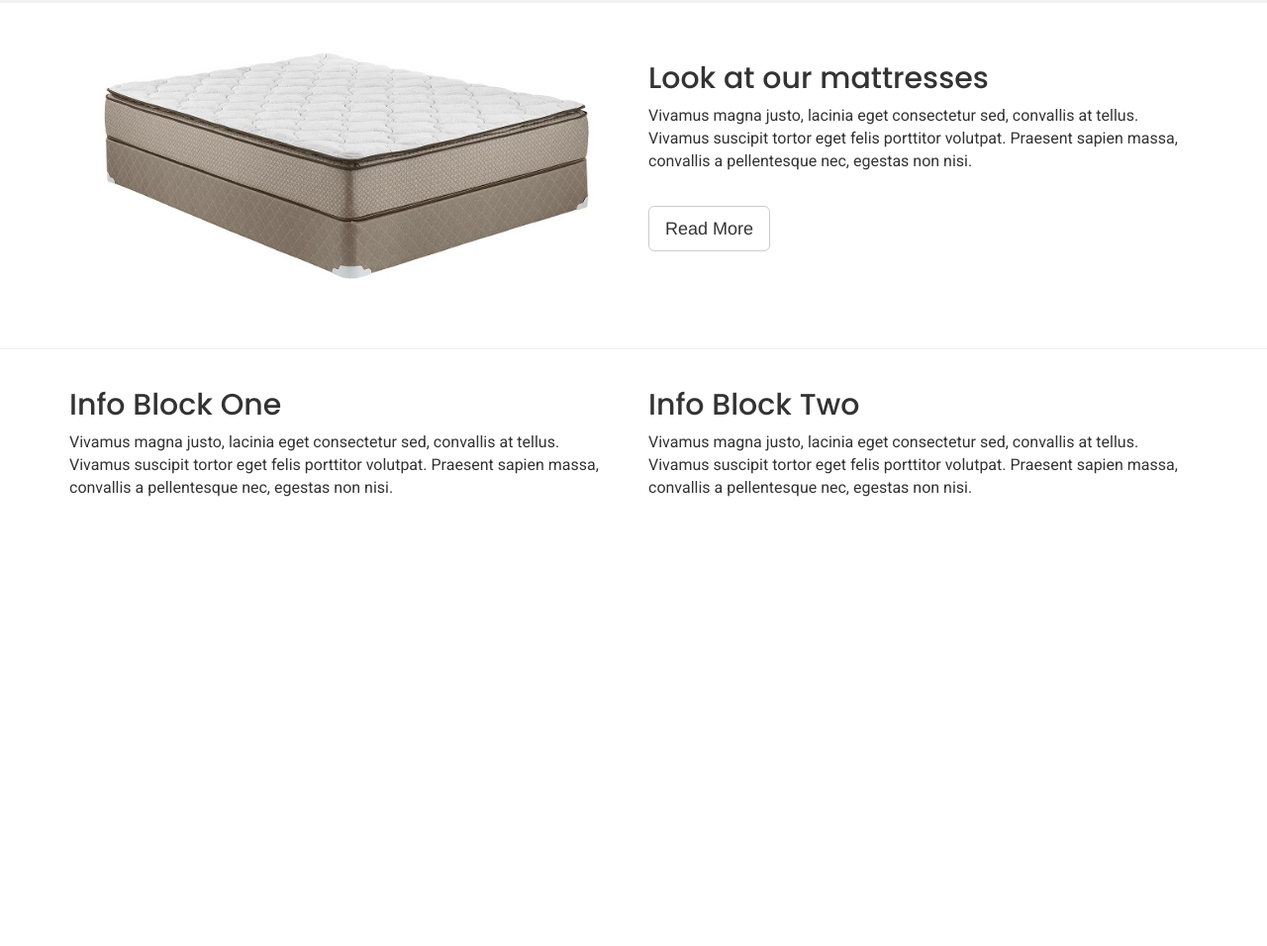
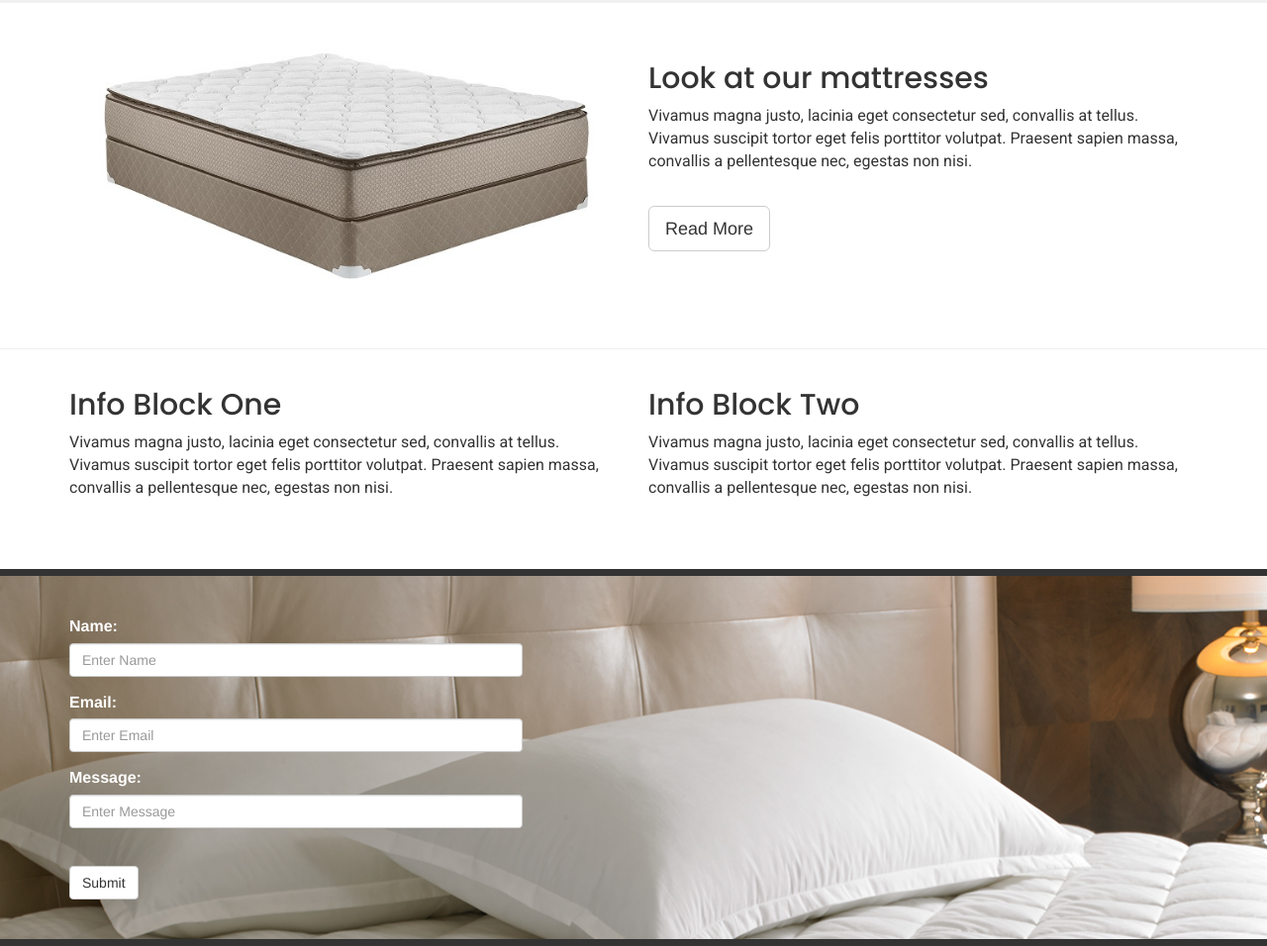
Before and after one commit to mikizdr/scroll-reveal, a website: page public/index.html in a window 1280 px wide. Shown: the part 747-1703 px from the top of the page at 99% size. Before the commit the page ends 1262 px from the top, so only its background shows below. Drawn offline with nearby package versions, Linux system fonts and the light colour scheme.

Commit message:
Finished CONTACT section

```diff
--- a/public/css/style.css
+++ b/public/css/style.css
@@ -63,3 +63,15 @@ p{
 #info1 .info-right{
     margin-top: 60px;
 }
+
+#info2{
+    margin: 20px 0 60px 0;
+}
+
+#contact{
+    background: url('../img/img3.jpg');
+    color: #fff;
+    padding: 40px;
+    border-top: 7px solid #333;
+    border-bottom: 7px solid #333;
+}
--- a/public/index.html
+++ b/public/index.html
@@ -118,6 +118,35 @@
       </div>
     </section>
 
+      <!--CONTACT-->
+    <section id="contact">
+      <div class="container">
+        <div class="row">
+          <div class="col-md-5 col-sm-5">
+            <form>
+              <div class="form-group">
+                <label for="name">Name:</label>
+                <input class="form-control" type="email" name="" value="" id="name" placeholder="Enter Name">
+              </div>
+              <div class="form-group">
+                <label for="email">Email:</label>
+                <input class="form-control" type="text" name="" value="" id="email" placeholder="Enter Email">
+              </div>
+              <div class="form-group">
+                <label for="message">Message:</label>
+                <input class="form-control" type="text" name="" value="" id="message" placeholder="Enter Message">
+              </div>
+              <br>
+              <button type="submit" class="btn btn-default">Submit</button>
+            </form>
+          </div>
+          <div class="col-md-5 col-sm-5">
+
+          </div>
+        </div>
+      </div>
+    </section>
+
     <!-- jQuery (necessary for Bootstrap's JavaScript plugins) -->
     <script src="https://ajax.googleapis.com/ajax/libs/jquery/1.12.4/jquery.min.js"></script>
     <!-- Include all compiled plugins (below), or include individual files as needed -->
```
